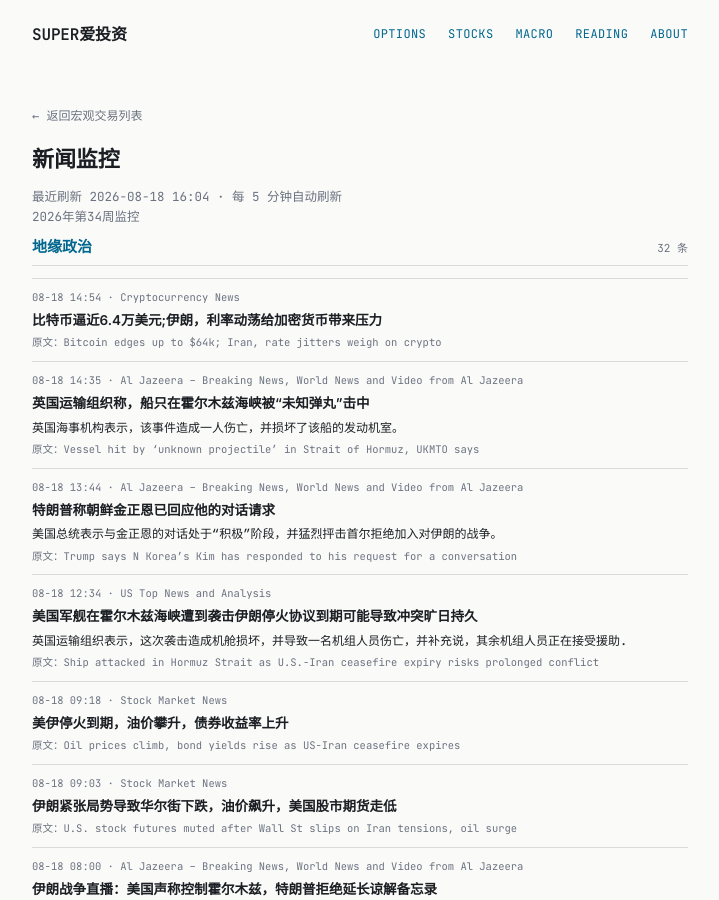
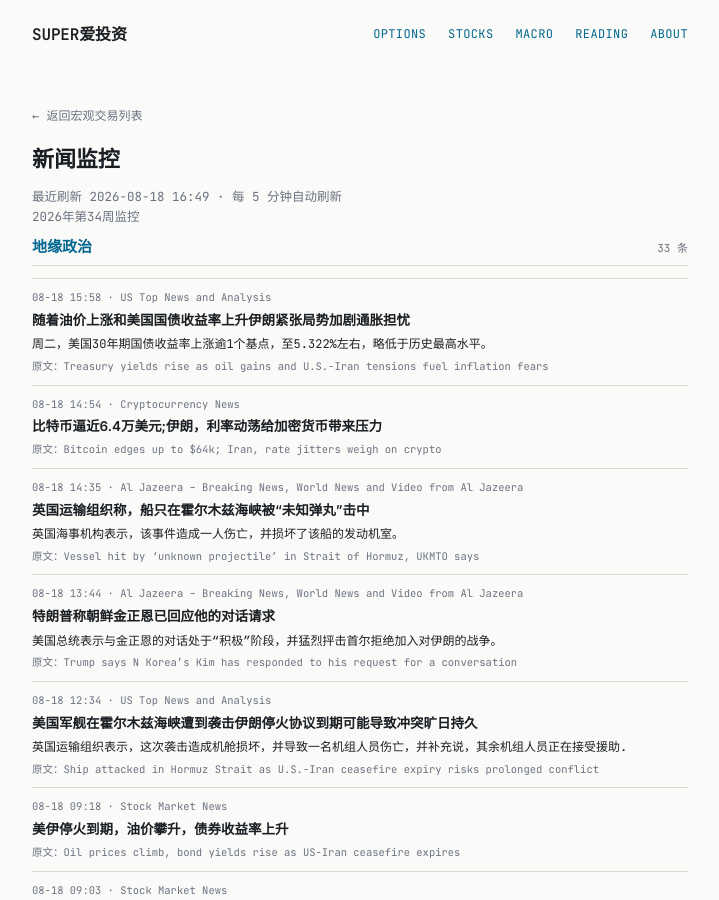
Before and after one commit to tang3super/tang3super.github.io, a Jekyll site: the page built from macro-trade/news-digest.md, in a window 1280 px wide and 900 px high. Shown: the whole window, without its empty margins (280-999 px from the left). Built offline with Jekyll 4.4.1, drawn with Linux system fonts in a browser that asks for light colours.

Commit message:
sync news-digest article

```diff
--- a/macro-trade/news-digest.md
+++ b/macro-trade/news-digest.md
@@ -5,11 +5,18 @@ title: 新闻监控
 date: '2026-08-18'
 summary: 2026年第34周监控
 week_label: 2026年第34周监控
-last_updated: 2026-08-18 16:04
+last_updated: 2026-08-18 16:49
 refresh_note: 每 5 分钟自动刷新
 topics:
 - name: 地缘政治
   items:
+  - title: Treasury yields rise as oil gains and U.S.-Iran tensions fuel inflation fears
+    summary: Tuesday saw yields on U.S. 30-year Treasury yields add over 1 basis point to trade at around 5.322%, hovering just below its highest level s…
+    link: https://www.cnbc.com/2026/08/18/treasury-yields-.html
+    source: US Top News and Analysis
+    time: 08-18 15:58
+    title_zh: 随着油价上涨和美国国债收益率上升伊朗紧张局势加剧通胀担忧
+    summary_zh: 周二，美国30年期国债收益率上涨逾1个基点，至5.322%左右，略低于历史最高水平。
   - title: Bitcoin edges up to $64k; Iran, rate jitters weigh on crypto
     summary: ''
     link: https://www.investing.com/news/cryptocurrency-news/bitcoin-edges-up-to-64k-iran-rate-jitters-weigh-on-crypto-4864371
```
